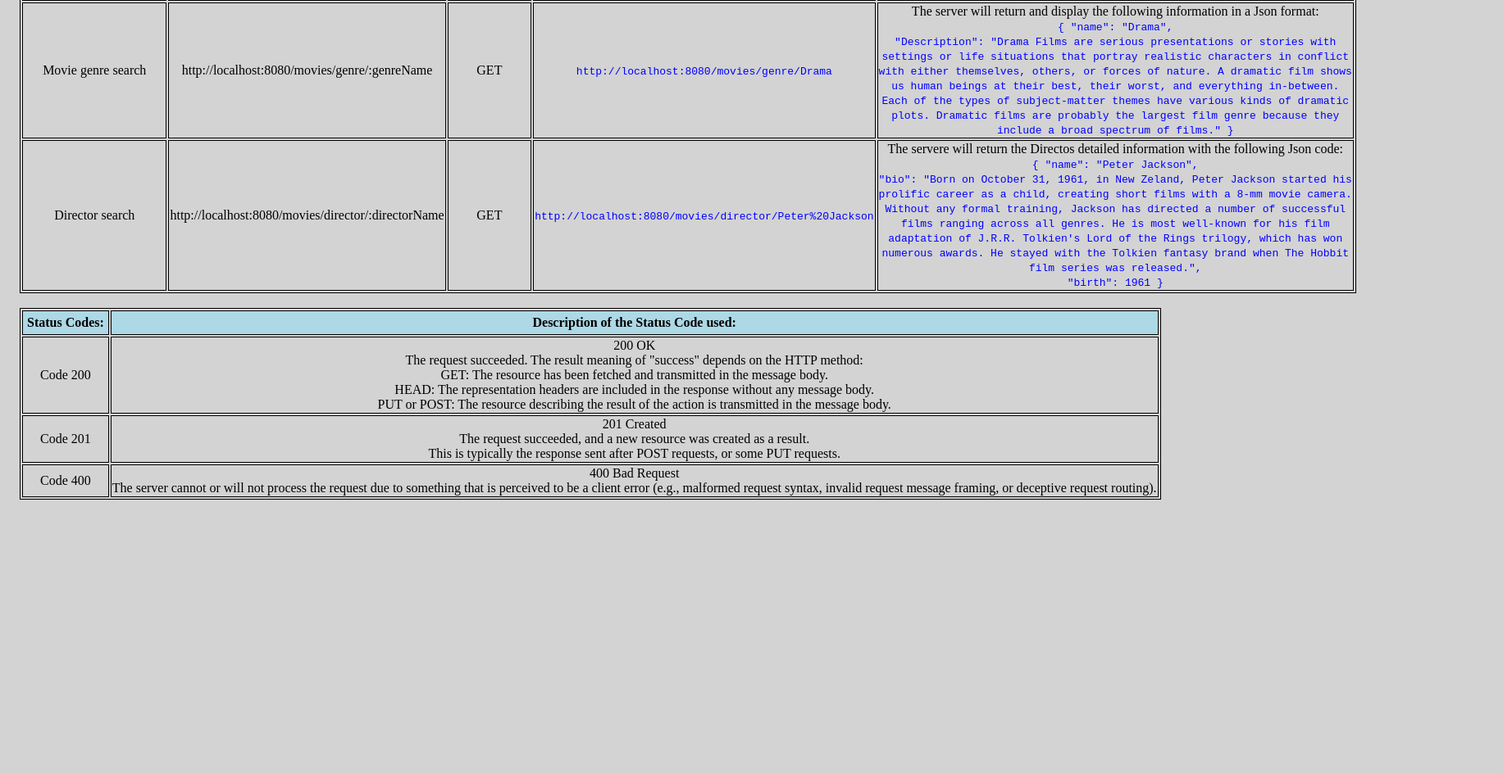
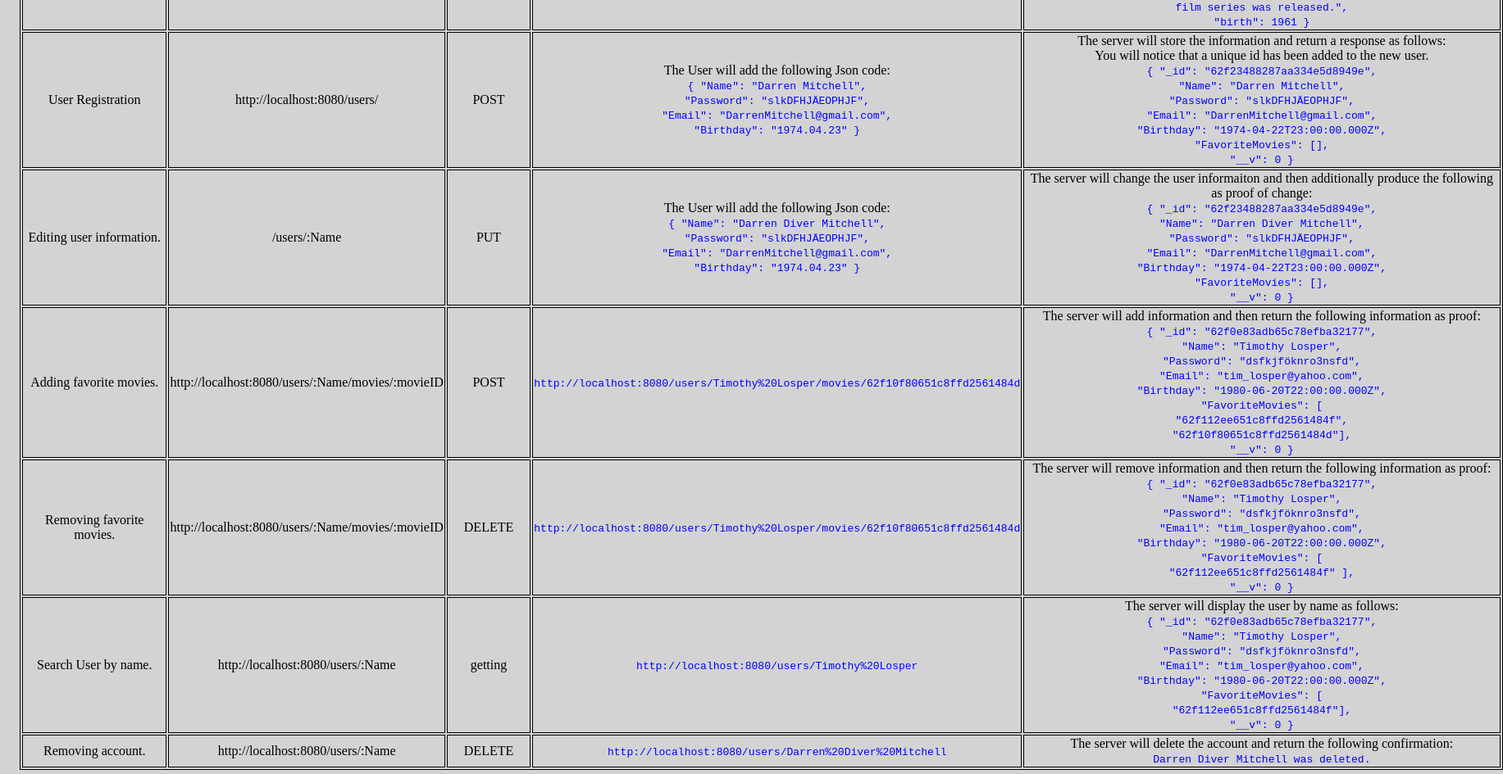
Before and after one commit to Timtam969/MyFlix, a website: page public/documentation.html in a window 1280 px wide. Shown: the part 1395-2340 px from the top of the page at 82% size, 1833 px wide, since content can reach past the window. Before the commit the page ends 2013 px from the top, so only its background shows below. Drawn offline with Linux system fonts and the light colour scheme.

Commit message:
Setting the new changes

```diff
--- a/public/documentation.html
+++ b/public/documentation.html
@@ -4,13 +4,14 @@
     <meta charset="UTF-8" />
     <meta http-equiv="X-UA-Compatible" content="IE=edge" />
     <meta name="viewport" content="width=device-width, initial-scale=1.0" />
+    <link href="style.css" rel="stylesheet" type="text/css" />
     <!-- <link
       href="https://cdn.jsdelivr.net/npm/bootstrap@5.2.0-beta1/dist/css/bootstrap.min.css"
       rel="stylesheet"
       integrity="sha384-0evHe/X+R7YkIZDRvuzKMRqM+OrBnVFBL6DOitfPri4tjfHxaWutUpFmBp4vmVor"
       crossorigin="anonymous"
     /> -->
-    <link rel="stylesheet" href="style.css" type="text/css" />
+
     <title>Documentation</title>
   </head>
 
@@ -48,111 +49,6 @@
             <td>GET</td>
             <td>None</td>
             <td>The server will return a detailed list of all movies in the database</td>
-          </tr>
-
-          <tr>
-            <td>User Registration</td>
-            <td>http://localhost:8080/users/</td>
-            <td>POST</td>
-            <td>
-              The User will add the following Json code:
-              <br/>
-              <code class="text-primary">
-                { name: "Richard Garret",<br/>
-                  favoriteMovies: ["War Dogs"] }<br/>
-              </code>
-            </td>
-            <td>
-              The server will store the information and return a response as follows: <br/>
-              You will notice that a unique id has been added to the new user. <br/>
-              <code class="text-primary">
-                { "name": "Richard Garret",<br/>
-                  "favoriteMovies":["War Dogs"] },<br/>
-                  "id": "5e4d3669-aee6-4aa4-96ca-d78750ae2912"<br/>
-              </code>
-            </td>
-          </tr>
-
-          <tr>
-            <td>
-              Editting username.
-            </td>
-            <td>/users/:id</td>
-            <td>PUT</td>
-            <td>
-              The User will add the following Json code:
-              <br/>
-              <code class="text-primary">
-                { "name": "Richard Warrick Garret", <br/>
-                  "favoriteMovies": ["War Dogs"] } <br/>
-              </code>
-            </td>
-            <td>
-              The server will change the name of the user and then additionally produce the following as proof of change:
-              <br/>
-              <code class="text-primary">
-              { "id": 2,  <br/>
-                "name": "Richard Warrick Garret", <br/>
-                "favoriteMovies": ["War Dogs"] } <br/>
-            </code>
-            </td>
-          </tr>
-
-          <tr>
-            <td>
-              Adding favorite movies.
-            </td>
-            <td>http://localhost:8080/users/:id/:movieTitle</td>
-            <td>POST</td>
-            <td>
-              <code class="text-primary">
-                http://localhost:8080/users/1/Avatar
-              </code>
-            </td>
-            <td>
-              The server will add information and then return the following statement:<br/>
-              <code class="text-primary">
-                Avatar has been added to user 1's array<br/>
-              </code>
-            </td>
-          </tr>
-
-          <tr>
-            <td>
-              Removing favorite movies.
-            </td>
-            <td>http://localhost:8080/users/:id/:movieTitle</td>
-            <td>DELETE</td>
-            <td>
-              <code class="text-primary">
-                http://localhost:8080/users/1/Avatar
-              </code>
-            </td>
-            <td>
-              The server will add information and the then return the following statement:<br/>
-              <code class="text-primary">
-                Avatar has been removed from user 1's array<br/>
-              </code>
-            </td>
-          </tr>
-
-          <tr>
-            <td>
-              Removing account.
-            </td>
-            <td>http://localhost:8080/users/:id</td>
-            <td>DELETE</td>
-            <td>
-              <code class="text-primary">
-                http://localhost:8080/users/1
-              </code>
-            </td>
-            <td>
-              The server will delete the account and return the following confirmation:<br/>
-              <code class="text-primary">
-                User 1 account has been closed <br/>
-              </code>
-            </td>
           </tr>
 
           <tr>
@@ -195,14 +91,14 @@
 
           <tr>
             <td>Movie genre search</td>
-            <td>http://localhost:8080/movies/genre/:genreName</td>
+            <td>http://localhost:8080/movies/genre/:Name</td>
             <td>GET</td>
             <td>
               <code class="text-primary">
                 http://localhost:8080/movies/genre/Drama</td>
               </code>
             <td>
-              The server will return and display the following information in a Json format: <br />
+              The server will return and display the following information in a Json format: <br/>
               <code class="text-primary">
                 { "name": "Drama", <br/>
                   "Description": "Drama Films are serious presentations or stories with settings or life situations that portray realistic characters in conflict with either themselves, others, or forces of nature. A dramatic film shows us human beings at their best, their worst, and everything in-between. Each of the types of subject-matter themes have various kinds of dramatic plots. Dramatic films are probably the largest film genre because they include a broad spectrum of films." }  <br/>
@@ -212,7 +108,7 @@
 
           <tr>
             <td>Director search</td>
-            <td>http://localhost:8080/movies/director/:directorName</td>
+            <td>http://localhost:8080/movies/director/:Name</td>
             <td>GET</td>
             <td>
               <code class="text-primary">
@@ -228,6 +124,163 @@
             </td>
           </tr>
 
+          <tr>
+            <td>User Registration</td>
+            <td>http://localhost:8080/users/</td>
+            <td>POST</td>
+            <td>
+              The User will add the following Json code:
+              <br/>
+              <code class="text-primary">
+                { "Name": "Darren Mitchell", <br/>
+                  "Password": "slkDFHJÄEOPHJF", <br/>
+                  "Email": "DarrenMitchell@gmail.com", <br/>
+                  "Birthday": "1974.04.23" } <br/>
+              </code>
+            </td>
+            <td>
+              The server will store the information and return a response as follows: <br/>
+              You will notice that a unique id has been added to the new user. <br/>
+              <code class="text-primary">
+                { "_id": "62f23488287aa334e5d8949e", <br/>
+                  "Name": "Darren Mitchell", <br/>
+                  "Password": "slkDFHJÄEOPHJF", <br/>
+                  "Email": "DarrenMitchell@gmail.com", <br/>
+                  "Birthday": "1974-04-22T23:00:00.000Z", <br/>
+                  "FavoriteMovies": [], <br/>
+                  "__v": 0 } <br/>
+              </code>
+            </td>
+          </tr>
+
+          <tr>
+            <td>
+              Editing user information.
+            </td>
+            <td>/users/:Name</td>
+            <td>PUT</td>
+            <td>
+              The User will add the following Json code:
+              <br/>
+              <code class="text-primary">
+                { "Name": "Darren Diver Mitchell", <br/>
+                  "Password": "slkDFHJÄEOPHJF", <br/>
+                  "Email": "DarrenMitchell@gmail.com", <br/>
+                  "Birthday": "1974.04.23" } <br/>
+              </code>
+            </td>
+            <td>
+              The server will change the user informaiton and then additionally produce the following as proof of change:
+              <br/>
+              <code class="text-primary">
+                { "_id": "62f23488287aa334e5d8949e", <br/>
+                  "Name": "Darren Diver Mitchell", <br/>
+                  "Password": "slkDFHJÄEOPHJF", <br/>
+                  "Email": "DarrenMitchell@gmail.com", <br/>
+                  "Birthday": "1974-04-22T23:00:00.000Z", <br/>
+                  "FavoriteMovies": [], <br/>
+                  "__v": 0 } <br/>
+            </code>
+            </td>
+          </tr>
+
+          <tr>
+            <td>
+              Adding favorite movies.
+            </td>
+            <td>http://localhost:8080/users/:Name/movies/:movieID</td>
+            <td>POST</td>
+            <td>
+              <code class="text-primary">
+                http://localhost:8080/users/Timothy%20Losper/movies/62f10f80651c8ffd2561484d
+              </code>
+            </td>
+            <td>
+              The server will add information and then return the following information as proof:<br/>
+              <code class="text-primary">
+                { "_id": "62f0e83adb65c78efba32177", <br/>
+                  "Name": "Timothy Losper", <br/>
+                  "Password": "dsfkjföknro3nsfd", <br/>
+                  "Email": "tim_losper@yahoo.com", <br/>
+                  "Birthday": "1980-06-20T22:00:00.000Z", <br/>
+                  "FavoriteMovies": [ <br/>
+                    "62f112ee651c8ffd2561484f", <br/>
+                    "62f10f80651c8ffd2561484d"], <br/>
+                  "__v": 0 }<br/>
+              </code>
+            </td>
+          </tr>
+
+          <tr>
+            <td>
+              Removing favorite movies.
+            </td>
+            <td>http://localhost:8080/users/:Name/movies/:movieID</td>
+            <td>DELETE</td>
+            <td>
+              <code class="text-primary">
+                http://localhost:8080/users/Timothy%20Losper/movies/62f10f80651c8ffd2561484d
+              </code>
+            </td>
+            <td>
+              The server will remove information and then return the following information as proof:<br/>
+              <code class="text-primary">
+                { "_id": "62f0e83adb65c78efba32177", <br/>
+                  "Name": "Timothy Losper", <br/>
+                  "Password": "dsfkjföknro3nsfd", <br/>
+                  "Email": "tim_losper@yahoo.com", <br/>
+                  "Birthday": "1980-06-20T22:00:00.000Z", <br/>
+                  "FavoriteMovies": [ <br/>
+                    "62f112ee651c8ffd2561484f" ], <br/>
+                    "__v": 0 } <br/>
+              </code>
+            </td>
+          </tr>
+
+          <tr>
+            <td>
+              Search User by name.
+            </td>
+            <td>http://localhost:8080/users/:Name</td>
+            <td>getting</td>
+            <td>
+              <code class="text-primary">
+                http://localhost:8080/users/Timothy%20Losper
+              </code>
+            </td>
+            <td>
+              The server will display the user by name as follows:<br/>
+              <code class="text-primary">
+                { "_id": "62f0e83adb65c78efba32177", <br/>
+                  "Name": "Timothy Losper", <br/>
+                  "Password": "dsfkjföknro3nsfd", <br/>
+                  "Email": "tim_losper@yahoo.com", <br/>
+                  "Birthday": "1980-06-20T22:00:00.000Z", <br/>
+                  "FavoriteMovies": [ <br/>
+                  "62f112ee651c8ffd2561484f"], <br/>
+                  "__v": 0 } <br/>
+              </code>
+            </td>
+          </tr>
+
+          <tr>
+            <td>
+              Removing account.
+            </td>
+            <td>http://localhost:8080/users/:Name</td>
+            <td>DELETE</td>
+            <td>
+              <code class="text-primary">
+                http://localhost:8080/users/Darren%20Diver%20Mitchell
+              </code>
+            </td>
+            <td>
+              The server will delete the account and return the following confirmation:<br/>
+              <code class="text-primary">
+                Darren Diver Mitchell was deleted. <br/>
+              </code>
+            </td>
+          </tr>
         </tbody>
       </table>
     </div>
```
